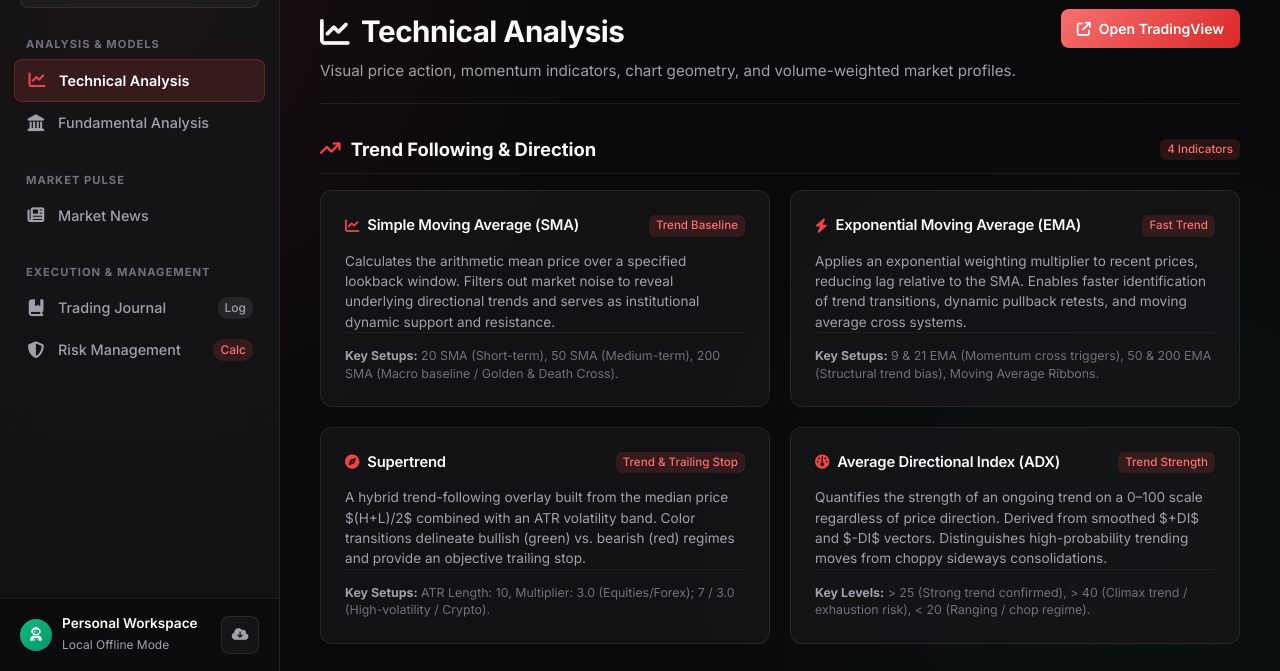
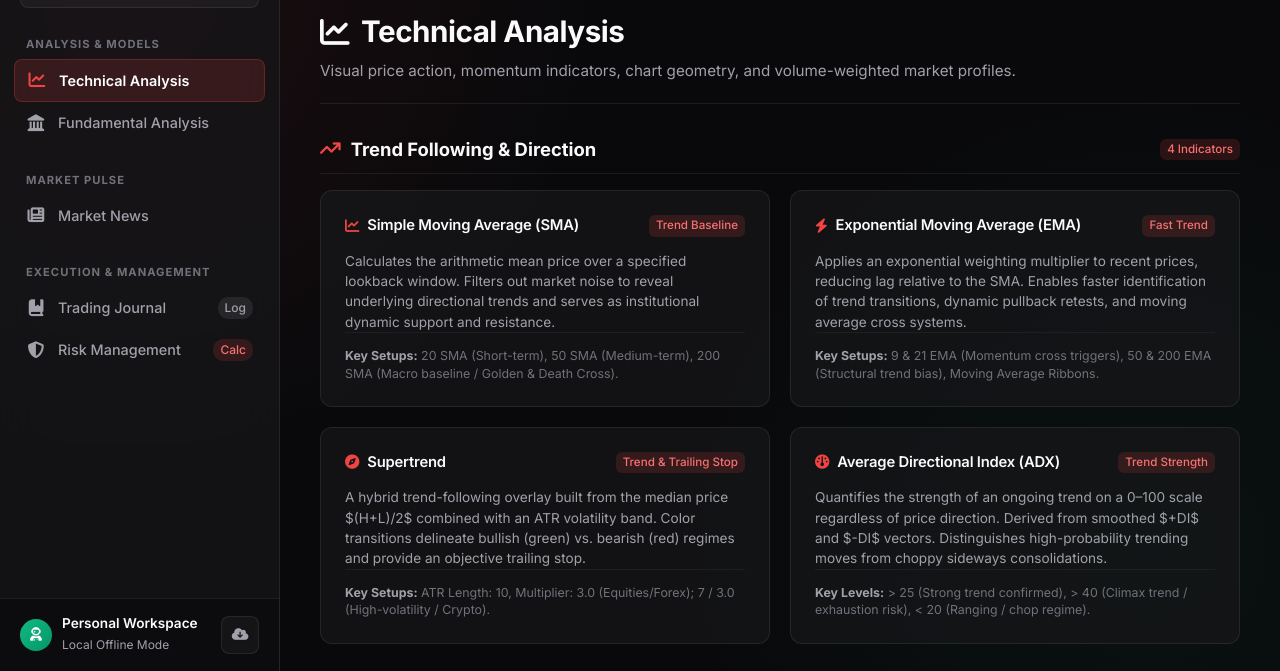
Before and after one commit to Hiokz/trading, a plain HTML site: page index.html in a window 1280 px wide. Shown: the part 129-800 px from the top of the page. Drawn offline with Linux system fonts and the light colour scheme; a web font is replaced by a local one.

Commit message:
refactor: remove Open TradingView button from technical analysis banner

```diff
--- a/index.html
+++ b/index.html
@@ -160,11 +160,6 @@
                         <div class="banner-content">
                             <h1><i class="fa-solid fa-chart-line text-primary"></i> Technical Analysis</h1>
                             <p>Visual price action, momentum indicators, chart geometry, and volume-weighted market profiles.</p>
-                        </div>
-                        <div class="banner-actions">
-                            <a href="https://www.tradingview.com/chart/" target="_blank" class="btn btn-primary">
-                                <i class="fa-solid fa-arrow-up-right-from-square"></i> Open TradingView
-                            </a>
                         </div>
                     </div>
 
```
